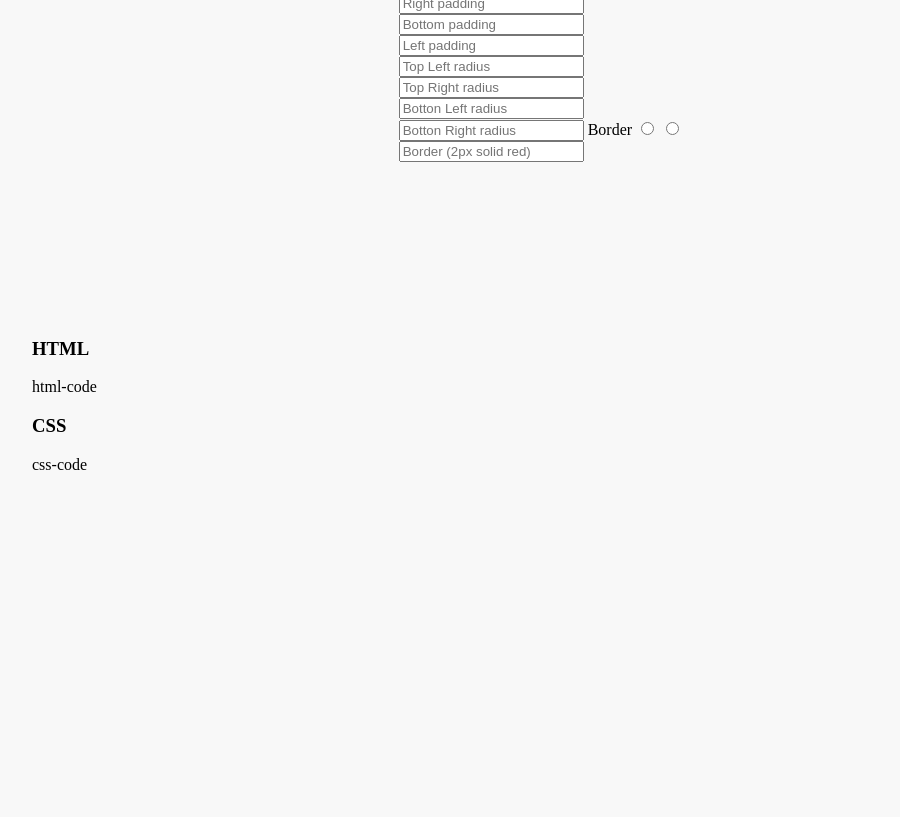
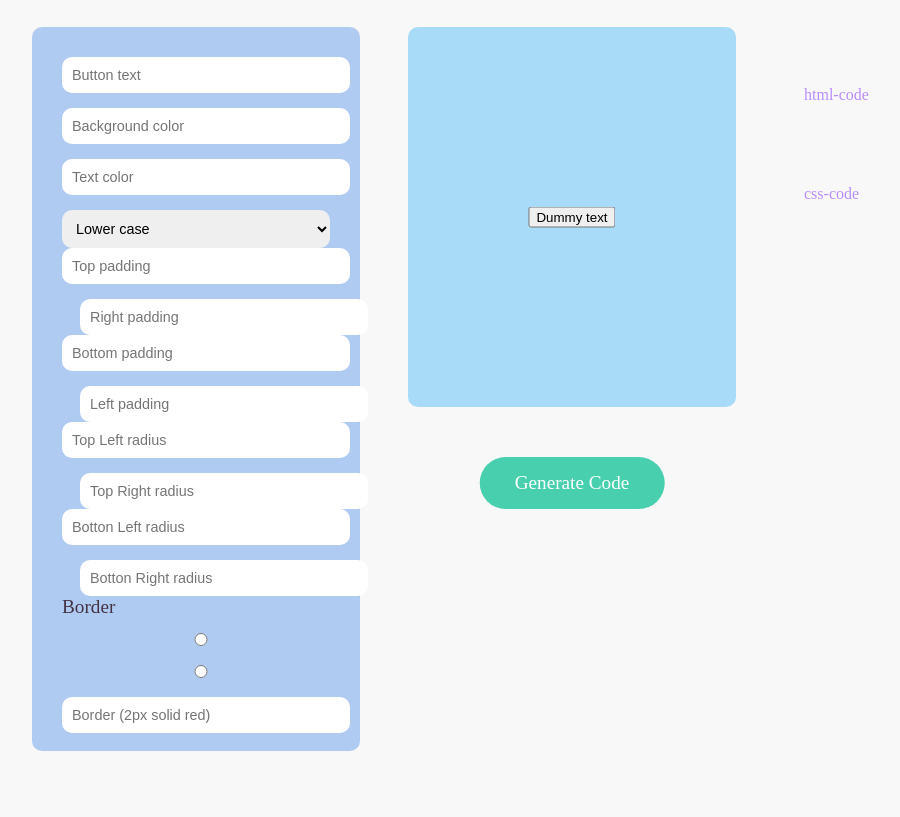
Before and after one commit to isabelkm77/btngenerator, a plain HTML site: page index.html in a window 1280 px wide. Shown: the part 91-908 px from the top of the page, without its empty margins (68-968 px from the left). Before the commit the page ends 800 px from the top, so only its background shows below. Drawn offline with Linux system fonts and the light colour scheme.

Commit message:
Add structure styles

```diff
--- a/index.html
+++ b/index.html
@@ -10,8 +10,8 @@
 </head>
 
 <body>
+    <h2>BTN generator</h2>
     <div class="container">
-        <h2>BTN generator</h2>
         <div class="properties">
             <form>
                 <input type="text" placeholder="Button text" name="" id="">
@@ -48,10 +48,10 @@
         <div class="coding">
             <div>
                 <h3 class="html">HTML</h3>
-                <div class="id">html-code</div>
+                <div class="" id="html-code">html-code</div>
             </div>
             <h3 class="css">CSS</h3>
-            <div class="id">css-code</div>
+            <div class="" id="css-code">css-code</div>
         </div>
     </div>
 </body>
--- a/styles.css
+++ b/styles.css
@@ -3,6 +3,9 @@
     --bgColor: #f8f8f8;
     --h1color: #A4D5C3;
     --propertiesBgColor: #B0CBF1;
+    --butonBgColor: #a7dbf7;
+    --codeNameColor: #b98efb;
+    --codeColor: #b98efb;
 }
 
 html,
@@ -21,15 +24,126 @@ body {
     display: grid;
     grid-template-columns: repeat(3, 1fr);
     grid-template-rows: 1fr 1fr;
-    grid-gap: 20px;
+    grid-gap: 3rem;
     height: 100vh;
 }
 
 h2 {
-    grid-column-start: 1;
-    grid-column-end: 1;
     color: var(--h1color);
-    font-size: 3rem;
+    font-size: 3vw;
     text-align: center;
-    margin-top: 20px;
 }
+
+.properties,
+.button {
+    height: 83vh;
+    padding: 30px;
+    border-radius: 10px;
+    margin-top: 10px;
+}
+
+.button {
+    height: 40vh;
+}
+
+.properties {
+    background-color: var(--propertiesBgColor);
+}
+
+label {
+    margin-right: 30px;
+    color: #443344;
+    font-size: 1.2rem;
+}
+
+input,
+select {
+    width: 100%;
+    border-radius: 10px;
+    padding: 10px;
+    font-size: .9rem;
+    border: none;
+    margin-top: 15px;
+}
+
+input [type="radio"] {
+    width: 30px;
+}
+
+input [name="border"]:last-child {
+    margin-left: 40px;
+}
+
+input [type="number"] {
+    width: 47%;
+    display: inline-block;
+}
+
+#border {
+    opacity: 0;
+}
+
+.left {
+    margin: 0;
+}
+
+.right {
+    margin-left: 18px;
+}
+
+input:first-child {
+    margin-top: 0;
+}
+
+input:focus,
+select:focus {
+    outline: none;
+}
+
+.button {
+    background-color: var(--butonBgColor);
+}
+
+button {
+    position: relative;
+    left: 50%;
+    top: 50%;
+    transform: translate(-50%, -50%);
+}
+
+.buttons a {
+    text-decoration: none;
+    background-color: #48cfad;
+    padding: 15px 35px;
+    font-size: 1.2rem;
+    text-transform: capitalize;
+    border-radius: 50px;
+    color: var(--white);
+    display: inline-block;
+    position: relative;
+    left: 50%;
+    right: 50%;
+    transform: translateX(-50%);
+    margin-top: 50px;
+}
+
+.html,
+.css {
+    color: var(--codeNameColor);
+    opacity: 0;
+}
+
+.html {
+    padding-top: 10px;
+}
+
+.css {
+    margin-top: 30px;
+    padding-top: 10px;
+}
+
+#html-code,
+#css-code {
+    padding-left: 20px;
+    color: var(--codeColor);
+}
```
